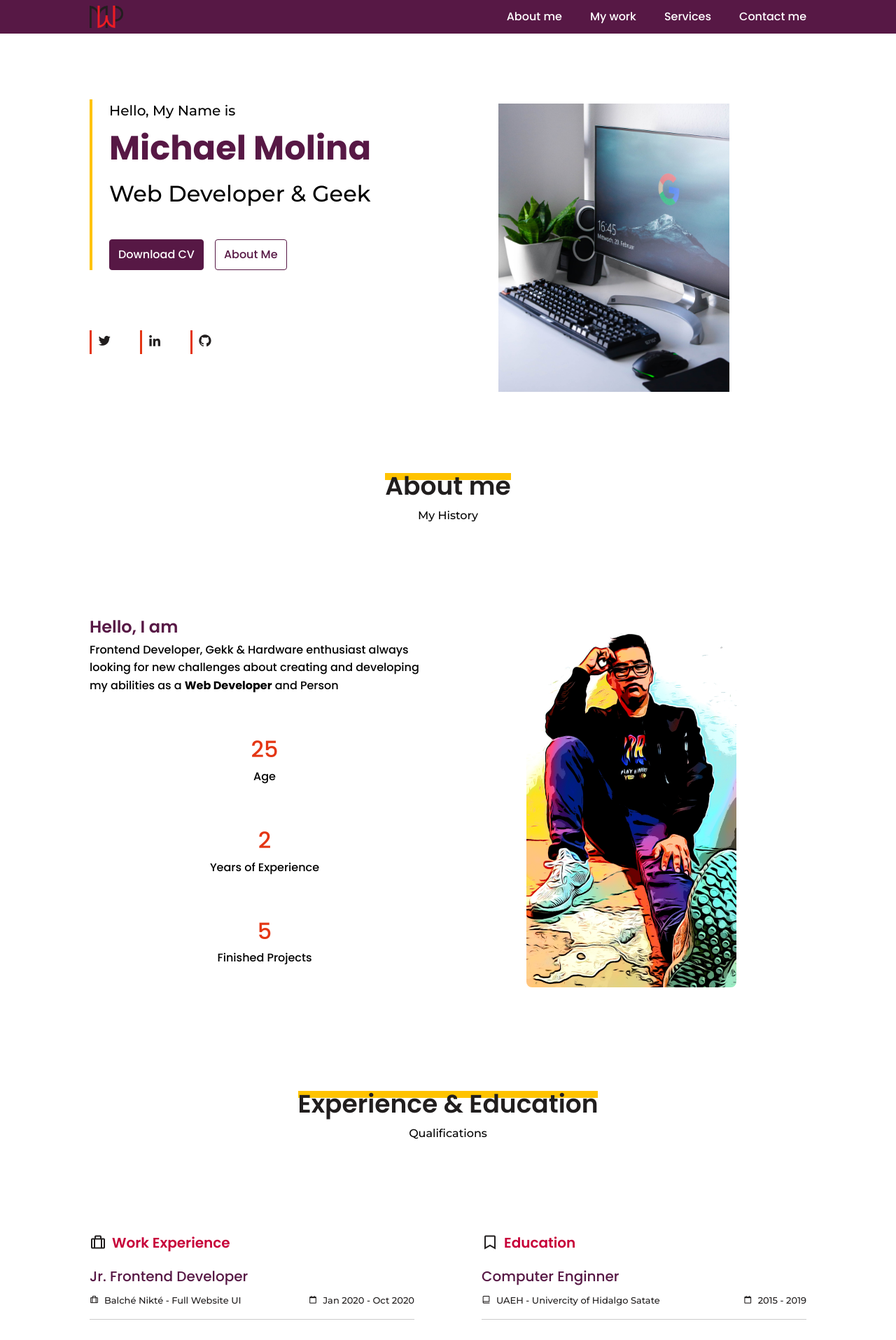
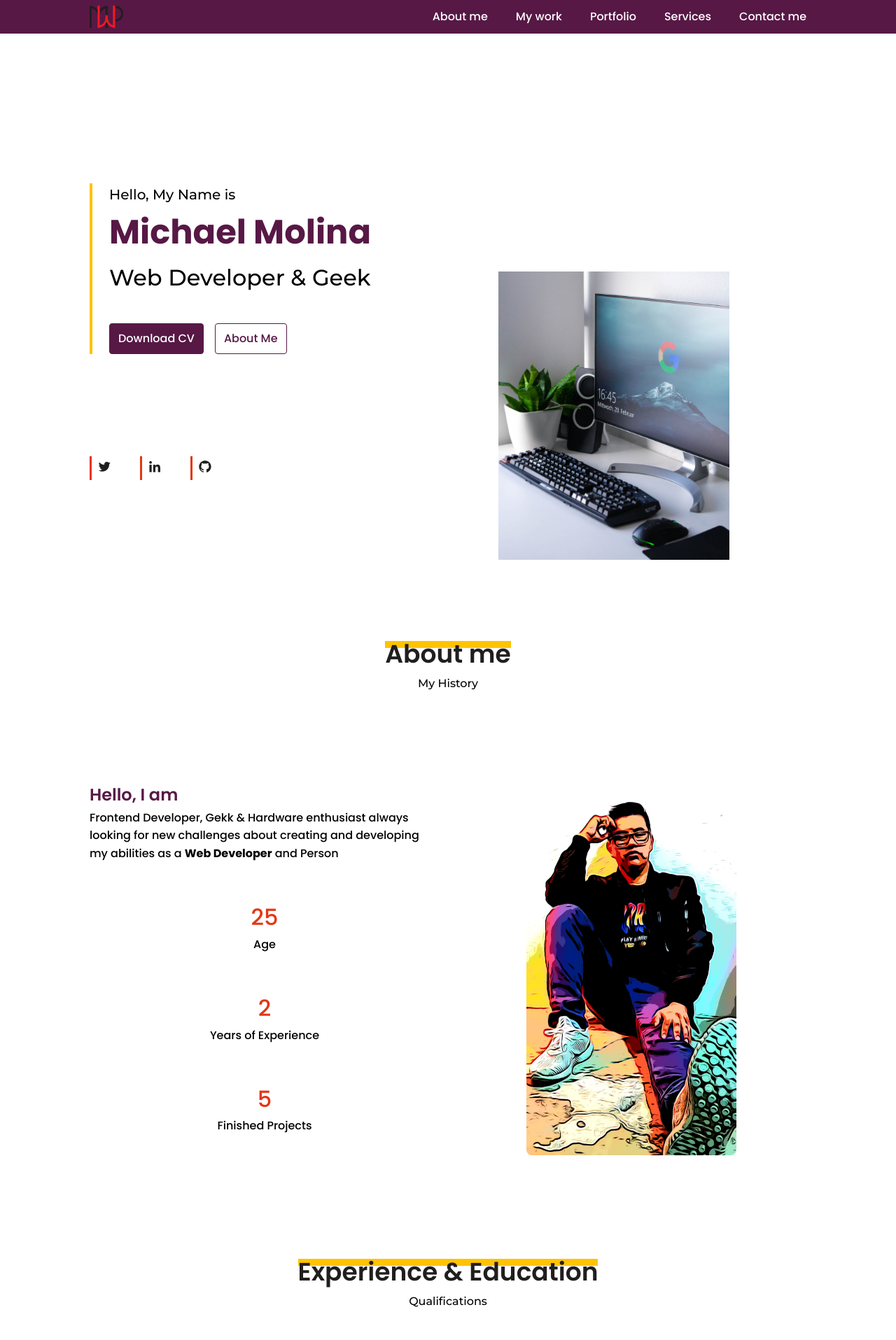
Before and after one commit to ForeverMikk/portfolio, a React (Create React App) app: page / in a window 1280 px wide. Shown: the top 1915 px of the page at 70% size. Built offline with nearby package versions, Linux system fonts and the light colour scheme.

Commit message:
fixing home height

```diff
--- a/src/componets/Footer/Footer.jsx
+++ b/src/componets/Footer/Footer.jsx
@@ -15,10 +15,7 @@ export const Footer = () => {
     <footer className='footer'>
       <div className='footer-container bd-container'>
         <h1 className='footer-title'>Michael Molina</h1>
-        <p className='footer-description'>
-          Frontend Developer,Gekk & hardware enthusiast always looking for new challenges about
-          creating and developing web interfaces
-        </p>
+        <p className='footer-description'>Frontend Developer,Gekk & hardware enthusiast</p>
 
         <div className='footer-social'>
           <FooterLink icon='bxl-linkedin' />
--- a/src/componets/Home/home.scss
+++ b/src/componets/Home/home.scss
@@ -96,7 +96,7 @@
 
 @media screen and (min-width: 768px) {
   .home-container {
-    height: calc(100vh - 15rem);
+    height: 100vh;
     grid-template-rows: max-content 0.5fr;
     align-content: flex-end;
   }
--- a/src/componets/Navbar/Navbar.jsx
+++ b/src/componets/Navbar/Navbar.jsx
@@ -1,12 +1,19 @@
-// import React, { Fragment } from 'react'; //Esto es en caso de Esribir la etiqueta Fragment
-// No es necesario puedes hacerlo con los puros signos sin abrir nada
 import React, { useState } from 'react';
+import PropTypes from 'prop-types';
 
 import logo from './../../assets/img/logo.png';
-// import github from './../../assets/img/github.png';
-// import twitter from '../../assets/img/twitter.png';
 
 import './navbar.scss';
+
+const NavItem = ({ title }) => {
+  return (
+    <li className='nav-item'>
+      <a href='#about' className='nav-link'>
+        {title}
+      </a>
+    </li>
+  );
+};
 
 export const Navbar = () => {
   const [hideNavbar, setHideNavbar] = useState(false);
@@ -21,26 +28,11 @@ export const Navbar = () => {
 
           <div className={`nav-menu ${hideNavbar ? 'hide' : ''}`} id='nav-menu'>
             <ul className='nav-list'>
-              <li className='nav-item'>
-                <a href='#about' className='nav-link'>
-                  About me
-                </a>
-              </li>
-              <li className='nav-item'>
-                <a href='#portfolio' className='nav-link'>
-                  My work
-                </a>
-              </li>
-              <li className='nav-item'>
-                <a href='#services' className='nav-link'>
-                  Services
-                </a>
-              </li>
-              <li className='nav-item'>
-                <a href='#contact' className='nav-link'>
-                  Contact me
-                </a>
-              </li>
+              <NavItem title='About me' />
+              <NavItem title='My work' />
+              <NavItem title='Portfolio' />
+              <NavItem title='Services' />
+              <NavItem title='Contact me' />
             </ul>
           </div>
 
@@ -58,3 +50,7 @@ export const Navbar = () => {
     </>
   );
 };
+
+NavItem.propTypes = {
+  title: PropTypes.string.isRequired,
+};
--- a/src/componets/Navbar/navbar.scss
+++ b/src/componets/Navbar/navbar.scss
@@ -1,7 +1,3 @@
-.nav-img {
-  width: 3rem;
-  height: auto;
-}
 .l-header {
   width: 100%;
   position: fixed;
@@ -44,6 +40,10 @@
 .nav-toggle:hover {
   color: var(--third-color);
 }
+.nav-img {
+  width: 3rem;
+  height: auto;
+}
 
 /**** Show Menu ****/
 @media screen and (max-width: 768px) {
--- a/src/componets/Services/services.scss
+++ b/src/componets/Services/services.scss
@@ -22,7 +22,7 @@
 }
 
 .services-title {
-  color: var(--second-color-light);
+  color: var(--second-color);
   font-size: var(--h3-font-size);
   font-family: var(--text-font);
 }
--- a/src/componets/Work/work.scss
+++ b/src/componets/Work/work.scss
@@ -2,6 +2,10 @@
 .work-container {
   row-gap: 2.5rem;
   text-align: left;
+}
+.work-content {
+  border-left: 4px solid var(--third-color);
+  padding-left: 1rem;
 }
 .work-title {
   font-size: var(--h3-font-size);
--- a/src/index.scss
+++ b/src/index.scss
@@ -1,5 +1,4 @@
-@import url('https://fonts.googleapis.com/css2?family=Poppins:wght@100;300;400;500;600;700;800&family=Roboto+Mono:wght@100;200;300;400;500;600&display=swap');
-@import url('https://fonts.googleapis.com/css2?family=EB+Garamond:wght@400;500;600;700&family=Roboto:wght@100;300;500;700&display=swap');
+@import url('https://fonts.googleapis.com/css2?family=Poppins:wght@100;300;400;500;600;700;800&display=swap');
 @import url('https://fonts.googleapis.com/css2?family=Montserrat:wght@300;400;500;600;700&display=swap');
 
 :root {
@@ -179,11 +178,9 @@ img {
     --small-font-size: 0.875rem;
     --smaller-font-size: 0.813rem;
   }
-
   body {
     margin: 0;
   }
-
   .section {
     padding-top: 6rem;
   }
```
Also changed, not shown: 1 other file (tests, documents, lock files or other folders).
